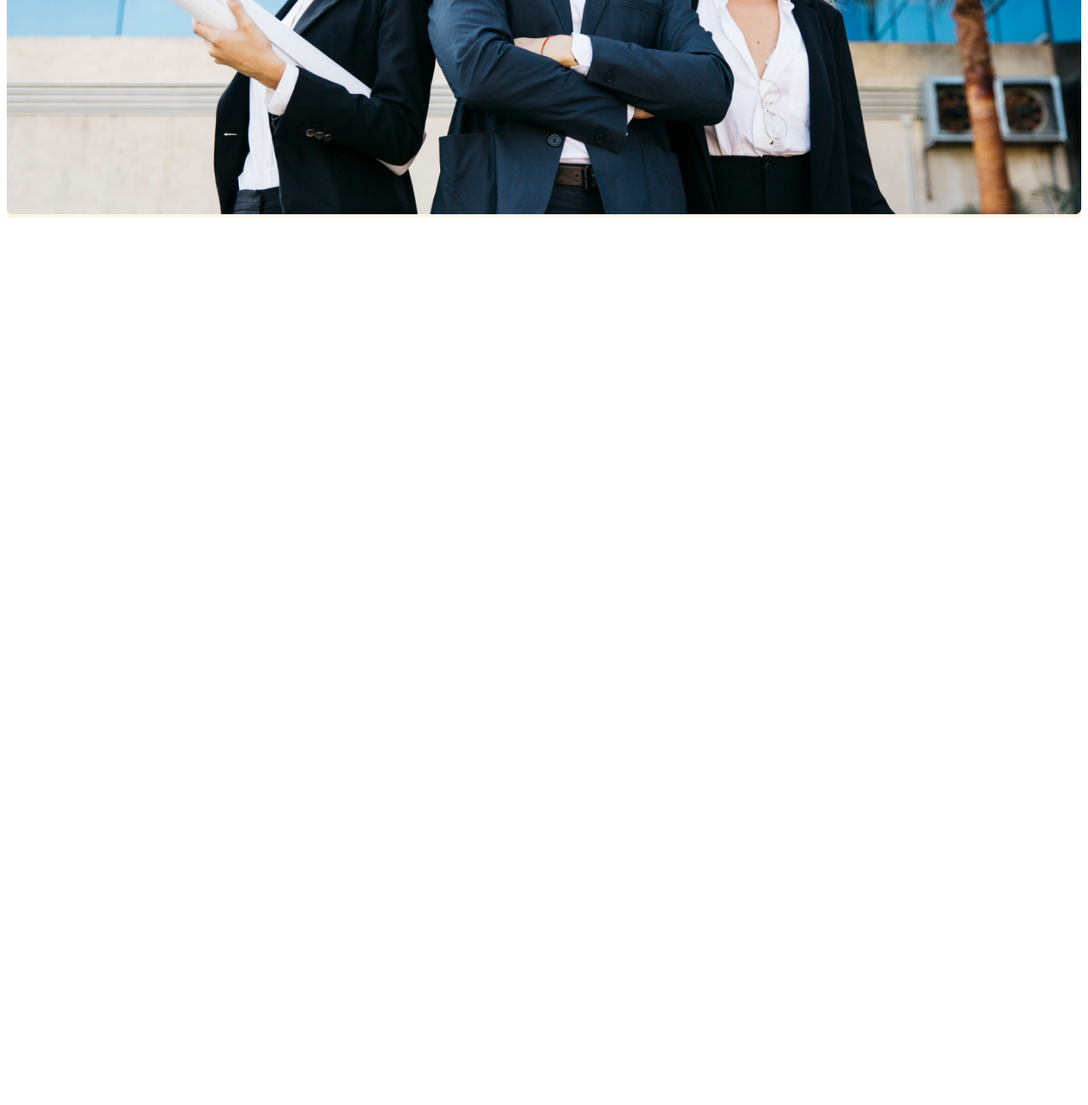
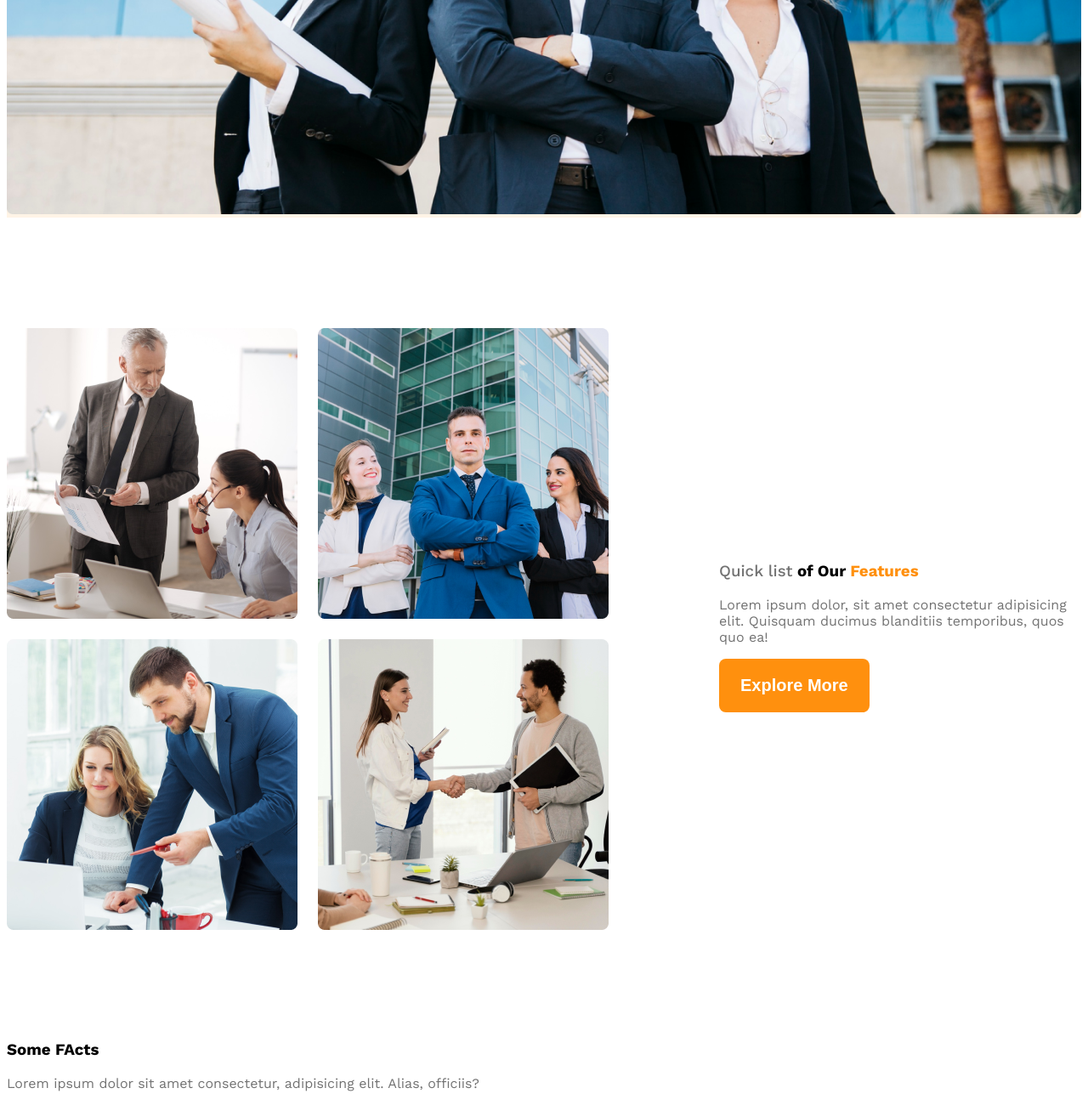
Before and after one commit to SohelRihan/g3-architect-website, a plain HTML site: page index.html in a window 1280 px wide. Shown: the part 928-2228 px from the top of the page at 85% size. Before the commit the page ends 1192 px from the top, so only its background shows below. Drawn offline with nearby package versions, Linux system fonts and the light colour scheme.

Commit message:
made a litle bit fact container

```diff
--- a/index.html
+++ b/index.html
@@ -29,7 +29,30 @@
         </div>
     </header>
     <main>
+        <!-- team section start -->
+        <section class="teams display-flex">
+            <div class="team-img-container">
+                <img src="assets/team1.png" alt="two architect discussing">
+                <img src="assets/team2.png" alt="">
+                <img src="assets/team3.png" alt="">
+                <img src="assets/team4.png" alt="">
+            </div>
+            <div class="our-features">
+                <h3 class="section-title"><span id="quick-list" class="text-light-gray">Quick list</span> <span>of Our</span> <span class="text-primary">Features</span></h3>
+                <p class="feature-description text-light-gray">Lorem ipsum dolor, sit amet consectetur adipisicing elit. Quisquam ducimus blanditiis temporibus, quos quo ea!</p>
+                <button class="btn-primary">Explore More</button>
+            </div>
+        </section>
+        <!-- feature will enjoy start-->
+         <section>
+            <h3 class=""></h3>
+         </section>
+         <!-- some facts start -->
+          <section>
+            <h3 class=".section-title">Some FActs</h3>
+            <p class="text-light-gray">Lorem ipsum dolor sit amet consectetur, adipisicing elit. Alias, officiis?</p>
 
+          </section>
     </main>
     <footer>
 
--- a/styles/architects.css
+++ b/styles/architects.css
@@ -11,6 +11,9 @@
   /* Shared styles */
 .display-flex{
     display: flex;
+}
+.text-primary{
+    color: #FF900E;
 }
 /* dark-02 */
 .text-gray{
@@ -31,6 +34,13 @@
     font-weight: 600;
     border-radius: 8px;
     border: none;
+}
+main{
+    max-width: 1440px;
+    margin: 0 auto;
+}
+main > section{
+    margin-top: 130px;
 }
 
   /* Header styles */
@@ -72,10 +82,49 @@
   .banner-img{
     width: 100%;
   }
+  /* team & feature related styles */
+  .teams{
+    align-items: center;
+  }
+  .team-img-container{
+    display: grid;
+    grid-template-columns: repeat(2, 1fr);
+    gap: 24px;
+  }
+  .our-features{
+    margin-left: 130px;
+    max-width: 530px;
+  }
+  .feature-title{
+    font-size: 2.8rem;
+    font-weight: 700;
+  }
+  #quick-list{
+    font-weight: 500;
+  }
 
   /* responsive media query */
   @media screen and (max-width: 576px){
-    .navbar, .nav-links{
+    .navbar,
+    .nav-links,
+    .teams{
         flex-direction: column;
     }
+    .team-img-container{
+        grid-template-columns: repeat(1, 1fr);
+    }
+    .our-features{
+        margin-left: 20px;
+    }
   }
+
+  /* Medium size device */
+  @media screen and (min-width: 576px) and (max-width: 992px){
+    .teams{
+        flex-direction: column;
+    }
+    .our-features{
+        margin-left: 50px auto;
+    }
+
+  }
```
